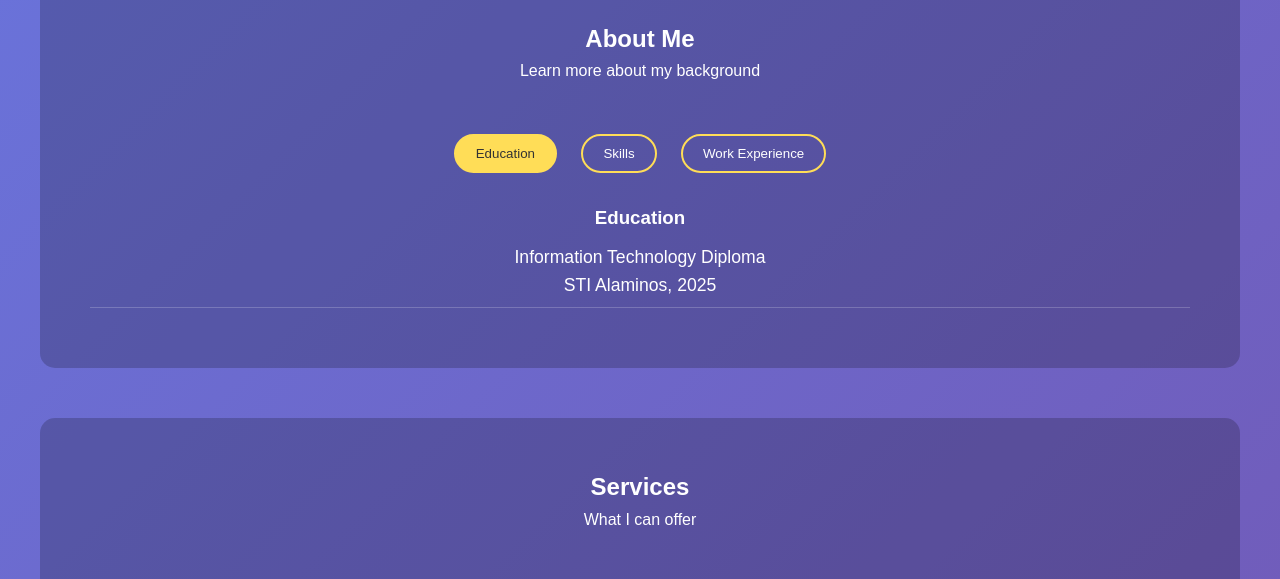
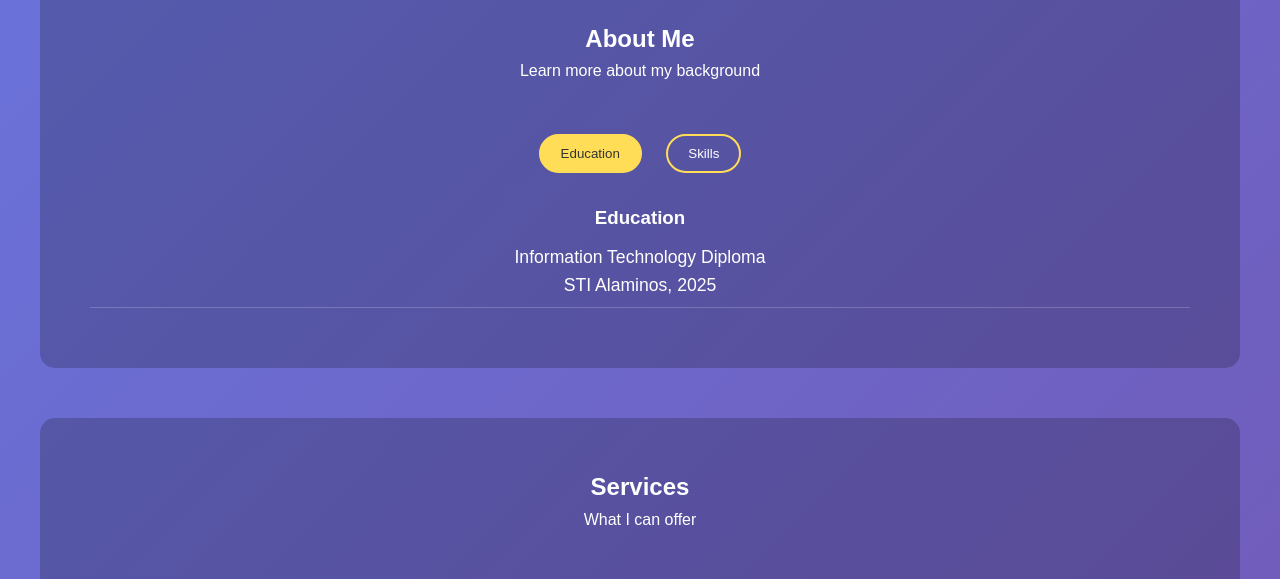
Before and after one commit to CyricMilallosCamba/CambaPortfolio, a plain HTML site: page index.html in a window 1280 px wide. Shown: the part 1080-1659 px from the top of the page. Drawn offline with nearby package versions, Linux system fonts and the light colour scheme.

Commit message:
Update index.html

```diff
--- a/index.html
+++ b/index.html
@@ -50,7 +50,6 @@
     <div class="tab-buttons">
       <button class="tab-button active" data-tab="education">Education</button>
       <button class="tab-button" data-tab="skills">Skills</button>
-      <button class="tab-button" data-tab="experience">Work Experience</button>
     </div>
 
     <div class="tab-content">
@@ -68,10 +67,6 @@
           <p>Office Applications</p>
           <p>Programming Fundamentals</p>
         </ul>
-      </div>
-      <div class="tab-panel" id="experience">
-        <h3>Work Experience</h3>
-        <p>Full time 1year work in Jollibee Dagupan City I am a waiter.</p>
       </div>
     </div>
   </section>
```
